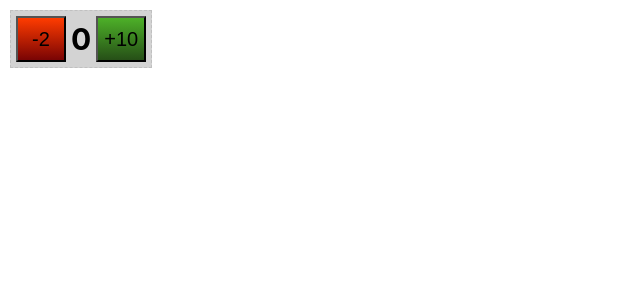
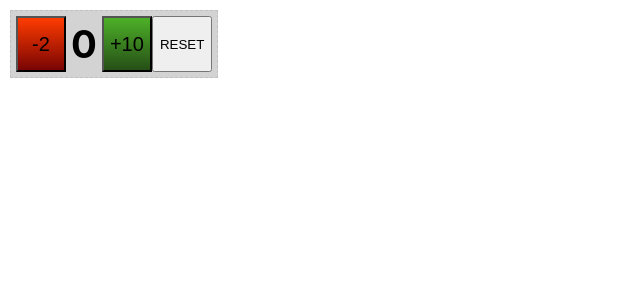
Before and after one commit to shumynvolodymyr/react-module, a React (Create React App) app: page / in a window 1280 px wide. Shown: the top 300 px of the page, without its empty margins (0-640 px from the left). Built offline with nearby package versions, Linux system fonts and the light colour scheme.

Commit message:
hw_7 Reducer

```diff
--- a/src/App.css
+++ b/src/App.css
@@ -20,5 +20,7 @@ font-size: 20px;
 
 h1{
     margin: 5px;
-    font-size: 30px;
+    font-size: 3vw;
+    width: auto;
+    text-align: center;
 }
--- a/src/App.js
+++ b/src/App.js
@@ -18,6 +18,7 @@ function App() {
             <button id={'minus'} onClick={() => dispatch({type: '-'})}>-2</button>
             <h1>{state}</h1>
             <button id={'plus'} onClick={() => dispatch({type: '+'})}>+10</button>
+            <button onClick={()=>dispatch({type: 'reset'})}>RESET</button>
         </div>
     );
 }
--- a/src/reducer.js
+++ b/src/reducer.js
@@ -1,10 +1,14 @@
-export default function (state, action) {
+const reducer = (state, action)=> {
     switch (action.type) {
         case '+':
             return state+10;
         case '-':
             return state - 2;
+        case 'reset':
+            return state = 0;
         default:
             return state;
     }
 }
+
+export default reducer;
```
